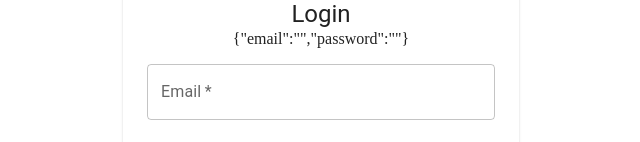
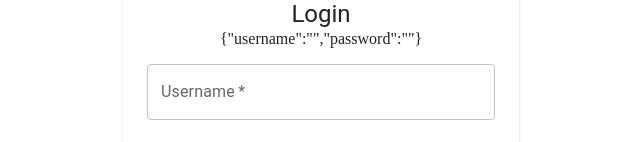
Before and after one commit to victorvzn/g22-react-authentication, a React app: page / in a window 1280 px wide. Shown: the part 162-304 px from the top of the page, without its empty margins (319-959 px from the left). Built offline with nearby package versions, Linux system fonts and the light colour scheme; the HTML template or start-up script is replaced by a standard one.

Commit message:
autenticando al usuario con sus credenciales en el endpoint auth/login

```diff
--- a/src/pages/Login.jsx
+++ b/src/pages/Login.jsx
@@ -5,7 +5,7 @@ import { useState } from 'react'
 
 const Login = () => {
   const [form, setForm] = useState({
-    email: '',
+    username: '',
     password: ''
   })
 
@@ -14,6 +14,28 @@ const Login = () => {
     const name = input.name
     const value = input.value
     setForm({ ...form, [name]: value })
+  }
+
+  const handleLogin = async (event) => {
+    event.preventDefault(); // Evitamos que la página se recargue
+
+    console.log('estoy enviando la información...')
+
+    const ENDPOINT_URL = 'https://dummyjson.com/auth/login' // POST
+
+    const options = {
+      method: 'POST',
+      headers: {
+        'Content-Type': 'application/json'
+      },
+      body: JSON.stringify(form)
+    }
+
+    const response = await fetch(ENDPOINT_URL, options)
+
+    const data = await response.json()
+
+    console.log(data)
   }
 
   return (
@@ -26,15 +48,14 @@ const Login = () => {
           Login
         </Typography>
         {JSON.stringify(form)}
-        <Box component="form">
+        <Box component="form" onSubmit={handleLogin}>
           <TextField
-            type="email"
             margin="normal"
             required
             fullWidth
-            label="Email"
-            name="email"
-            value={form.email}
+            label="Username"
+            name="username"
+            value={form.username}
             onChange={handleChange}
           />
           <TextField
```
